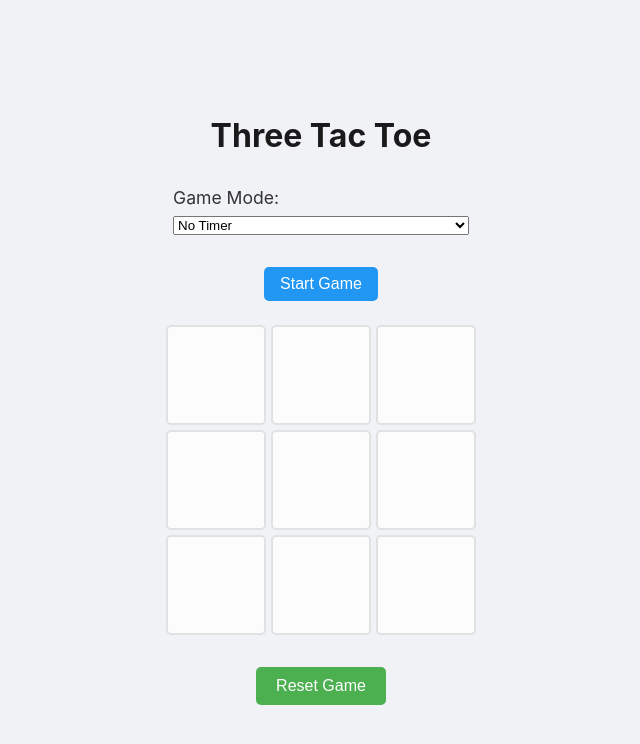
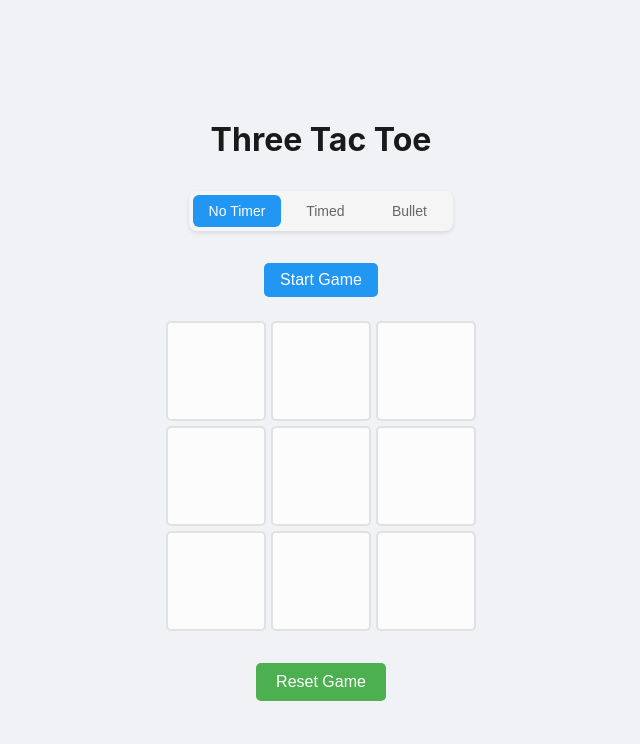
Before and after one commit to merqry/tic-tac-toe3, a React (Vite) app: page / in a window 1280 px wide. Shown: the top 744 px of the page, without its empty margins (319-959 px from the left). Built offline with nearby package versions, Linux system fonts and the light colour scheme.

Commit message:
Game control options
Changed game option control and improved instructions text

```diff
--- a/src/App.css
+++ b/src/App.css
@@ -193,3 +193,42 @@ h1 {
   50% { transform: scale(1.05); }
   100% { transform: scale(1); }
 }
+
+/* Segmented Control Styles */
+.segmented-control {
+  display: flex;
+  background-color: #f5f5f5;
+  border-radius: 8px;
+  padding: 4px;
+  gap: 4px;
+  box-shadow: 0 2px 4px rgba(0, 0, 0, 0.1);
+}
+
+.segment {
+  background: none;
+  border: none;
+  padding: 8px 16px;
+  font-size: 14px;
+  color: #666;
+  cursor: pointer;
+  border-radius: 6px;
+  transition: all 0.2s ease;
+  min-width: 80px;
+}
+
+.segment:hover:not(:disabled) {
+  background-color: #e0e0e0;
+  color: #333;
+}
+
+.segment.selected,
+.segment.selected:hover {
+  background-color: #2196f3 !important;
+  color: white !important;
+  font-weight: 500;
+}
+
+.segment:disabled {
+  opacity: 0.6;
+  cursor: not-allowed;
+}
--- a/src/App.jsx
+++ b/src/App.jsx
@@ -155,7 +155,7 @@ function App() {
       ? `Winner: ${winner}`
       : board.every((square) => square)
         ? 'Game Draw!'
-        : `Next player: ${isXNext ? 'X' : 'O'}`;
+        : `Player: ${isXNext ? 'X' : 'O'}`;
 
   const resetGame = () => {
     setBoard(Array(9).fill(null));
@@ -201,18 +201,29 @@ function App() {
       {!gameOver && !timerActive && (
         <div className="game-options">
           <div className="mode-selection">
-            <label htmlFor="game-mode" className="mode-label">Game Mode:</label>
-            <select
-              id="game-mode"
-              value={gameMode}
-              onChange={(e) => setGameMode(e.target.value)}
-              disabled={gameOver || timerActive}
-              className="mode-dropdown"
-            >
-              <option value="no-timer">No Timer</option>
-              <option value="timed">Timed: 30-second limit per move</option>
-              <option value="bullet">Bullet: 30-second total thinking time per player</option>
-            </select>
+            <div className="segmented-control">
+              <button
+                className={`segment ${gameMode === 'no-timer' ? 'selected' : ''}`}
+                onClick={() => setGameMode('no-timer')}
+                disabled={gameOver || timerActive}
+              >
+                No Timer
+              </button>
+              <button
+                className={`segment ${gameMode === 'timed' ? 'selected' : ''}`}
+                onClick={() => setGameMode('timed')}
+                disabled={gameOver || timerActive}
+              >
+                Timed
+              </button>
+              <button
+                className={`segment ${gameMode === 'bullet' ? 'selected' : ''}`}
+                onClick={() => setGameMode('bullet')}
+                disabled={gameOver || timerActive}
+              >
+                Bullet
+              </button>
+            </div>
           </div>
           <button className="start-button" onClick={startGame} disabled={gameOver || timerActive}>
             Start Game
```
